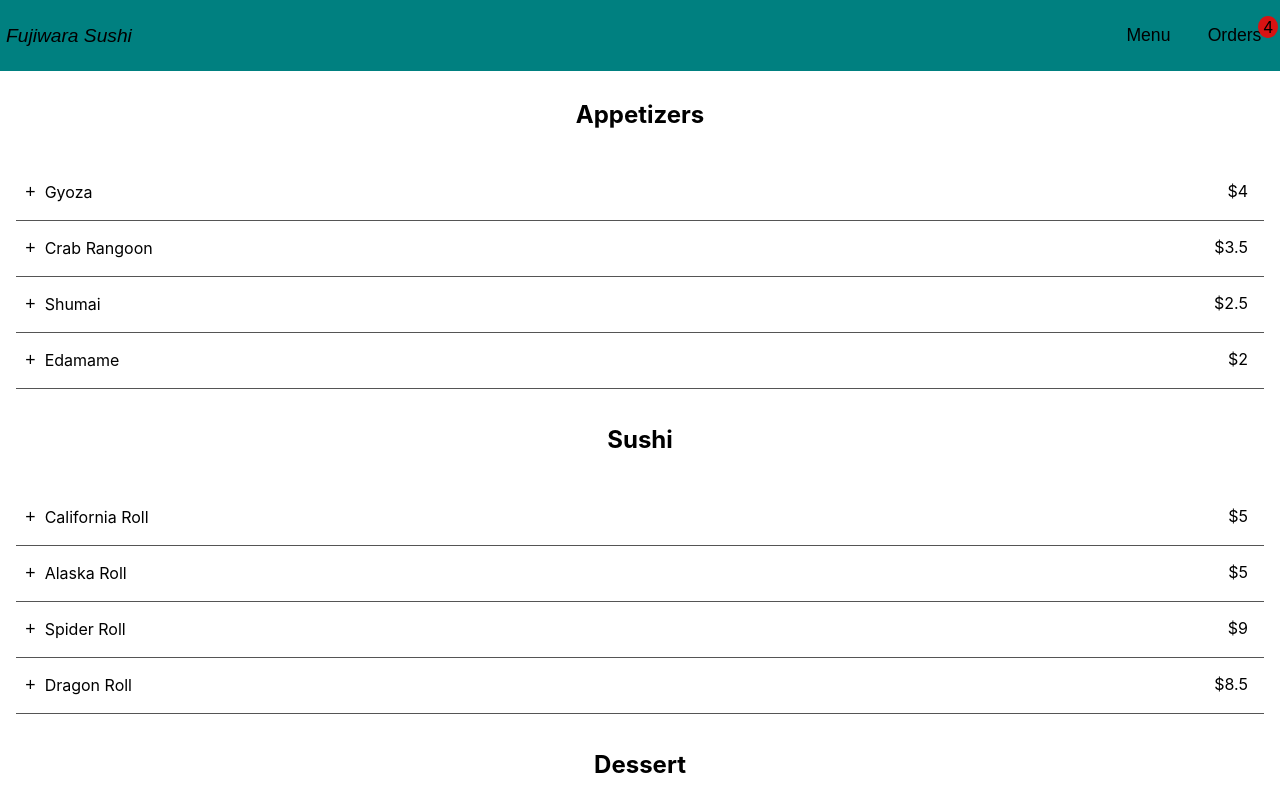
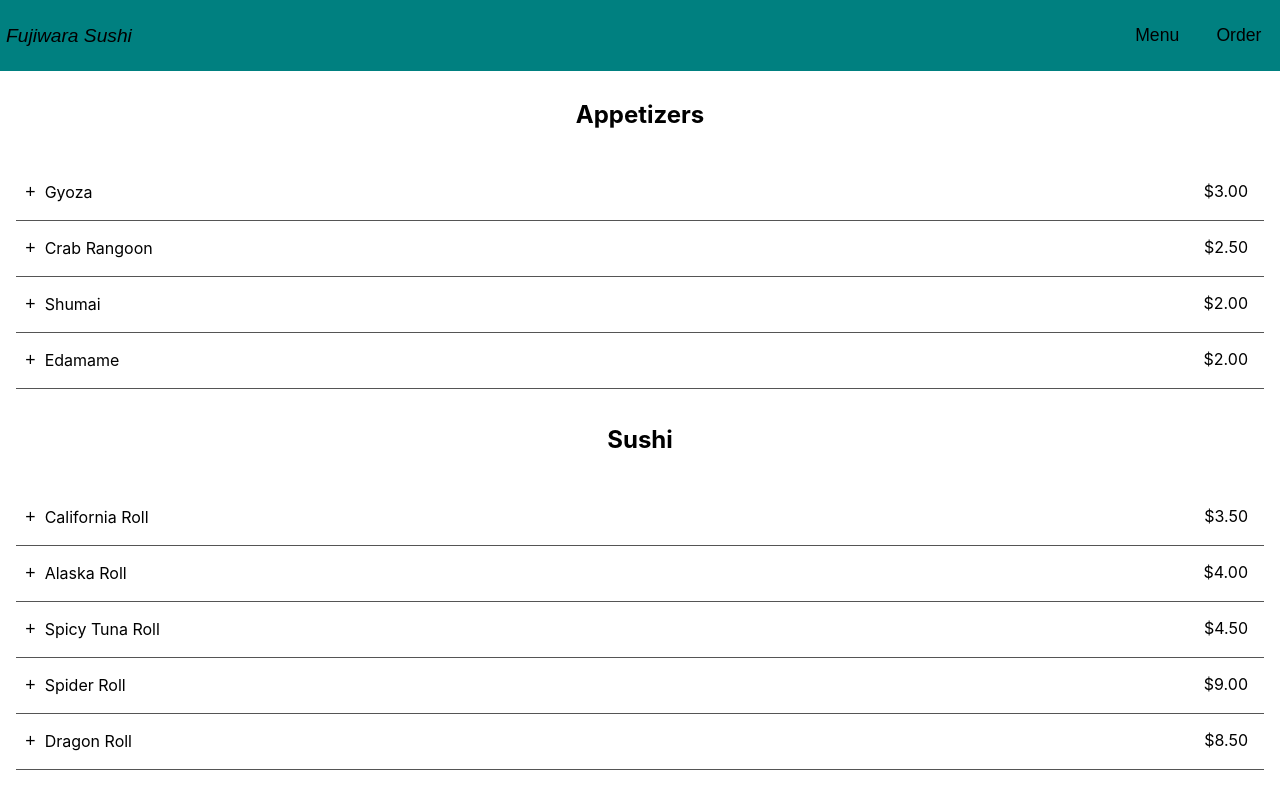
Before and after one commit to lshevick/react-restaurant-app, a React (Create React App) app: page / in a window 1280 px wide. Both pictures are taken after a click on the button "Menu". Shown: the top 800 px of the page. Built offline with nearby package versions, Linux system fonts and the light colour scheme.

Commit message:
adds functions for order screen and adds homescreen

```diff
--- a/src/App.css
+++ b/src/App.css
@@ -1,9 +1,12 @@
 .navbar {
   width: 100%;
   position: fixed;
+  top: 0;
+  left: 0;
   display: flex;
   justify-content: space-between;
   background-color: teal;
+  z-index: 10;
 }
 
 .homepage {
@@ -149,5 +152,26 @@ main {
 .order-total span {
   font-size: 1.05rem;
   font-weight: bolder;
+}
 
+.home-screen {
+  position: relative;
+  height: 100vh;
+  width: 100%;
 }
+
+.home-screen img {
+  position: absolute;
+  z-index: -10;
+}
+
+.home-screen h1 {
+  font-size: 5rem;
+  padding: 2rem 1.5rem;
+  background: #045a;
+  position: absolute;
+  top: 50%;
+  left: 50%;
+  transform: translate(-50%, -50%);
+  color: white;
+}
--- a/src/App.js
+++ b/src/App.js
@@ -1,5 +1,6 @@
 import Order from './components/order';
 import MenuList from './components/MenuList';
+import Homescreen from './components/Homescreen';
 import DATA from './data';
 import { useState } from 'react';
 
@@ -9,24 +10,54 @@ import './App.css';
 const INITIAL_STATE = [];
 
 function App() {
-  const [screen, setScreen] = useState('menuScreen');
-  const [items, setItems] = useState(INITIAL_STATE);
+  const [screen, setScreen] = useState('homescreen');
+  const [order, setOrder] = useState(INITIAL_STATE);
+
+  const formatter = new Intl.NumberFormat('en-US', { style: 'currency', currency: 'USD' });
+
+
+  const addToOrder = (item) => {
+    const orderItem = { ...item };
+    if (!order.find(i => i.name === orderItem.name)) {
+      orderItem.amount = 1;
+      setOrder([...order, orderItem]);
+      // console.log('first time', orderItem);
+    } else {
+      const index = order.findIndex((e) => e.name === orderItem.name);
+      // console.log('already added', order[index])
+      order[index].amount = order[index].amount + 1;
+      order[index].price = order[index].price + orderItem.price;
+    }
+  }
+
+  const removeFromOrder = (id) => {
+    const updatedOrder = [...order];
+    const index = updatedOrder.findIndex(item => item.id === id);
+    updatedOrder.splice(index, 1);
+    setOrder(updatedOrder);
+  }
+
+  const checkOrder = (
+    order.length === 0 ? <span></span> : <span className='order-num'>{order.length}</span>
+  )
 
   return (
     <div className="App">
       <header>
         <nav className='navbar'>
-          <button className='homepage'>Fujiwara Sushi</button>
+          <button className='homepage' onClick={() => setScreen('homescreen')}>Fujiwara Sushi</button>
           <ul className='nav-list'>
             <li className='nav-item'><button onClick={() => setScreen('menuScreen')}>Menu</button></li>
-            <li className='nav-item'><button onClick={() => setScreen('orderScreen')}>Orders</button><span className='order-num'>4</span></li>
+            <li className='nav-item'><button onClick={() => setScreen('orderScreen')}>Order</button>
+              {checkOrder}</li>
           </ul>
         </nav>
       </header>
 
 
-      {screen === 'menuScreen' && <MenuList DATA={DATA} />}
-      {screen === 'orderScreen' && <Order />}
+      {screen === 'menuScreen' && <MenuList DATA={DATA} addToOrder={addToOrder} formatter={formatter} />}
+      {screen === 'orderScreen' && <Order order={order} removeFromOrder={removeFromOrder} formatter={formatter} />}
+      {screen === 'homescreen' && <Homescreen />}
 
 
 
--- /dev/null
+++ b/src/components/Homescreen.js
@@ -0,0 +1,14 @@
+const Homescreen = () => {
+    return (
+        <div className="home-screen" style={{
+            background: `url(https://images.unsplash.com/photo-1579584425555-c3ce17fd4351?ixlib=rb-1.2.1&ixid=MnwxMjA3fDB8MHxwaG90by1wYWdlfHx8fGVufDB8fHx8&auto=format&fit=crop&w=927&q=80)`,
+            backgroundPosition: 'center',
+            backgroundSize: 'cover',
+            backgroundFilter: '#3337'
+        }}>
+            <h1>Fujiwara Sushi </h1>
+        </div>
+    );
+}
+
+export default Homescreen;
--- a/src/components/MenuItem.js
+++ b/src/components/MenuItem.js
@@ -1,69 +1,14 @@
-import { useState } from "react";
 
-const MenuItem = ({ DATA }) => {
-
-    const appetizers = DATA.filter((item) =>
-        item.category === 'Appetizers'
-    )
-        .map((item) => (
-            <li key={item.id}>
-                <p>
-                    <button className="add-item">+</button>
-                    {item.name}
-                </p>
-                <span>${item.price}</span>
-            </li>
-        ))
-
-    const sushi = DATA.filter((item) =>
-        item.category === 'Sushi'
-    )
-        .map((item) => (
-            <li key={item.id}>
-                <p>
-                    <button className="add-item">+</button>
-                    {item.name}
-                </p>
-                <span>${item.price}</span>
-            </li>
-        ))
-
-    const dessert = DATA.filter((item) =>
-                item.category === 'Dessert'
-        )
-            .map((item) => (
-                <li key={item.id}>
-                    <p>
-                        <button className="add-item">+</button>
-                        {item.name}
-                    </p>
-                    <span>${item.price}</span>
-                </li>
-            ))
+const MenuItem = ({ item, addToOrder, formatter }) => {
 
     return (
-        <>
-            <div className="sub-menu appetizers">
-                <h2>Appetizers</h2>
-                <ul>
-                    {appetizers}
-                </ul>
-            </div>
-
-            <div className="sub-menu sushi">
-                <h2>Sushi</h2>
-                <ul>
-                    {sushi}
-                </ul>
-            </div>
-
-            <div className="sub-menu dessert">
-                <h2>Dessert</h2>
-                <ul>
-                {dessert}
-                </ul>
-            </div>
-        </>
+        <li>
+            <p>
+                <button className="add-item" onClick={() => addToOrder(item)}>+</button>
+                {item.name}
+            </p>
+            <span>{formatter.format(item.price)}</span>
+        </li>
     );
 }
 
--- a/src/components/MenuList.js
+++ b/src/components/MenuList.js
@@ -1,11 +1,56 @@
 import MenuItem from './MenuItem';
 
-const MenuList = ({ DATA }) => {
-    return <main>
-        <div className="main-menu">
-            <MenuItem DATA={DATA} />
-        </div>
-    </main>;
+const MenuList = ({ DATA, addToOrder, removeFromOrder, formatter }) => {
+
+    const appetizers = DATA.filter((item) =>
+        item.category === 'Appetizers'
+    )
+        .map((item) => (
+            <MenuItem addToOrder={addToOrder} key={item.id} item={item} formatter={formatter} />
+        ))
+
+    const sushi = DATA.filter((item) =>
+        item.category === 'Sushi'
+    )
+        .map((item) => (
+            <MenuItem addToOrder={addToOrder} key={item.id} item={item} formatter={formatter} />
+        ))
+
+    const dessert = DATA.filter((item) =>
+        item.category === 'Dessert'
+    )
+        .map((item) => (
+            <MenuItem addToOrder={addToOrder} key={item.id} item={item} formatter={formatter} />
+        ))
+
+    return (
+        <main>
+            <div className="main-menu">
+
+                <div className="sub-menu">
+                    <h2>Appetizers</h2>
+                    <ul>
+                        {appetizers}
+                    </ul>
+                </div>
+
+                <div className="sub-menu sushi">
+                    <h2>Sushi</h2>
+                    <ul>
+                        {sushi}
+                    </ul>
+                </div>
+
+                <div className="sub-menu dessert">
+                    <h2>Dessert</h2>
+                    <ul>
+                        {dessert}
+                    </ul>
+                </div>
+
+            </div>
+        </main>
+    );
 }
 
 export default MenuList;
--- a/src/components/order.js
+++ b/src/components/order.js
@@ -1,57 +1,55 @@
 import { useState } from "react";
 
-const Order = () => {
+
+const Order = ({ order, removeFromOrder, formatter }) => {
     const [isEditing, setIsEditing] = useState(false);
+
+
+    const prevOrders = (
+        JSON.parse(localStorage.getItem('savedOrder'))
+    )
+
+    const totalPrices = () => {
+        const prices = order.reduce((acc, item) => {
+            return acc + item.price;
+        }, 0)
+        return formatter.format(prices);
+    }
+
+
+    const viewOrderItem = (
+        order.map((item) => (
+            <li key={item.id}>
+                <p>
+                    <span>{item.amount}  </span>
+                    {item.name}</p>
+                <span>{formatter.format(item.price)}</span>
+            </li>
+        ))
+    )
+
+    const editOrderItem = (
+        order.map((item) => (
+            <li key={item.id}>
+                <p>
+                    <span>{item.amount} </span>
+                    {item.name}</p>
+                <button type='button' onClick={() => removeFromOrder(item.id)}>Remove</button>
+                <span>{formatter.format(item.price)}</span>
+            </li>
+        ))
+    )
+
 
     const orderEdit = (
         <ul>
-            <li>
-                <p>Gyoza</p>
-                <button type='button'>Remove</button>
-                <span>$4.00</span>
-            </li>
-
-            <li>
-                <p>Edamame</p>
-                <button type='button'>Remove</button>
-                <span>$2.00</span>
-            </li>
-
-            <li>
-                <p>California Roll</p>
-                <button type='button'>Remove</button>
-                <span>$5.00</span>
-            </li>
-
-            <li>
-                <p>Spider Roll</p>
-                <button type='button'>Remove</button>
-                <span>$9.00</span>
-            </li>
+            {editOrderItem}
         </ul>
     )
 
     const orderView = (
         <ul>
-            <li>
-                <p>Gyoza</p>
-                <span>$4.00</span>
-            </li>
-
-            <li>
-                <p>Edamame</p>
-                <span>$2.00</span>
-            </li>
-
-            <li>
-                <p>California Roll</p>
-                <span>$5.00</span>
-            </li>
-
-            <li>
-                <p>Spider Roll</p>
-                <span>$9.00</span>
-            </li>
+            {viewOrderItem}
         </ul>
     )
 
@@ -60,12 +58,16 @@ const Order = () => {
             {isEditing ? orderEdit : orderView}
             <div className="order-total">
                 <p>Order Total</p>
-                <span>$20.00</span>
+                <span>{totalPrices()}</span>
             </div>
             <div className="order-controls">
                 <button type="button" onClick={() => isEditing ? setIsEditing(false) : setIsEditing(true)}>Edit Order</button>
-                <button type="button">Place Order</button>
+                <button type="button" onClick={() => localStorage.setItem('savedOrder', JSON.stringify(order))}>Place Order</button>
+
             </div>
+        </div>
+        <div className="placed-orders">
+
         </div>
     </div>;
 }
--- a/src/data.js
+++ b/src/data.js
@@ -2,21 +2,21 @@ const DATA = [
     {
         id: 1,
         name: 'Gyoza',
-        price: 4.00,
+        price: 3.00,
         isCooked: true,
         category: 'Appetizers'
     },
     {
         id: 2,
         name: 'Crab Rangoon',
-        price: 3.50,
+        price: 2.50,
         isCooked: true,
         category: 'Appetizers'
     },
     {
         id: 3,
         name: 'Shumai',
-        price: 2.50,
+        price: 2.00,
         isCooked: true,
         category: 'Appetizers'
     },
@@ -30,40 +30,47 @@ const DATA = [
     {
         id: 5,
         name: 'California Roll',
-        price: 5.00,
+        price: 3.50,
         isCooked: true,
         category: 'Sushi',
     },
     {
         id: 6,
         name: 'Alaska Roll',
-        price: 5.00,
+        price: 4.00,
         isCooked: false,
         category: 'Sushi',
     },
     {
         id: 7,
+        name: 'Spicy Tuna Roll',
+        price: 4.50,
+        isCooked: false,
+        category: 'Sushi',
+    },
+    {
+        id: 8,
         name: 'Spider Roll',
         price: 9.00,
         isCooked: true,
         category: 'Sushi',
     },
     {
-        id: 8,
+        id: 9,
         name: 'Dragon Roll',
         price: 8.50,
         isCooked: false,
         category: 'Sushi',
     },
     {
-        id: 9,
+        id: 10,
         name: 'Strawberry Mochi',
         price: 2.50,
         isCooked: false,
         category: 'Dessert'
     },
     {
-        id: 10,
+        id: 11,
         name: 'Pocky',
         price: 1.00,
         isCooked: false,
```
